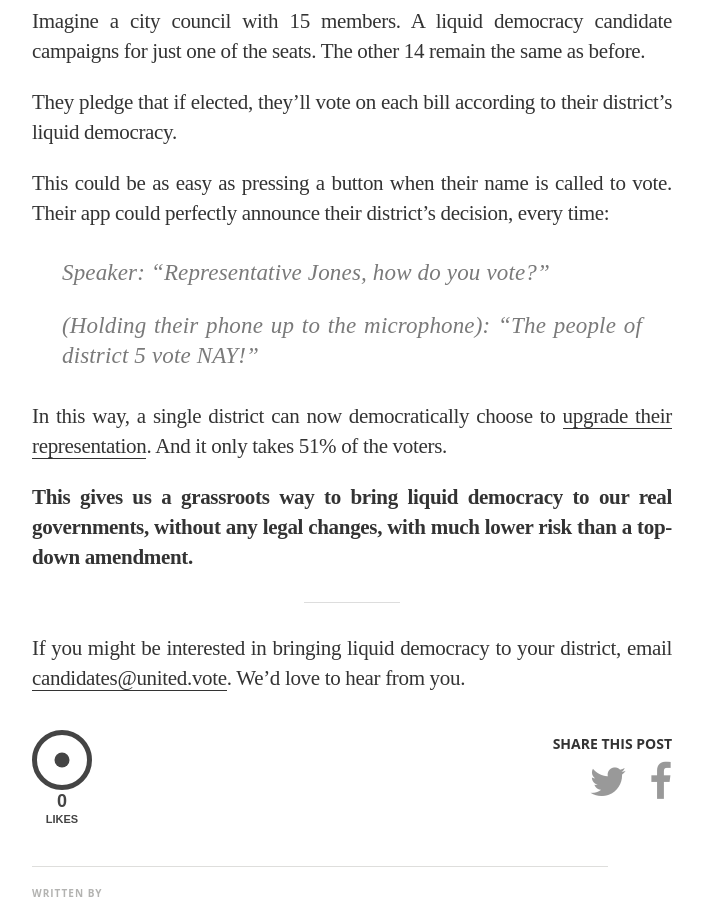
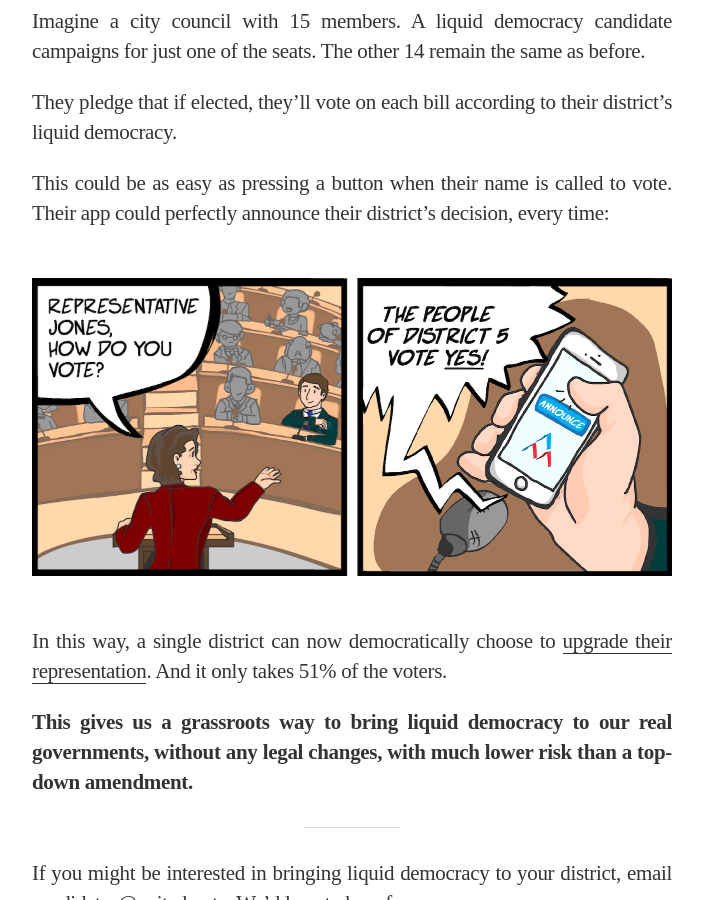
Before and after one commit to voteliquid/blog, a Jekyll site: the page built from _posts/2017-07-04-running-liquid-democracy-candidates.md, in a window 1280 px wide and 900 px high, scrolled down 1032 px. Shown: the whole window, without its empty margins (288-992 px from the left). Built offline with Jekyll 4.4.1, drawn with Linux system fonts in a browser that asks for light colours; nearby versions of some CDN libraries; some web fonts are replaced.

Commit message:
Add app-announces-vote illustration to LD Candidates post

```diff
--- a/_posts/2017-07-04-running-liquid-democracy-candidates.md
+++ b/_posts/2017-07-04-running-liquid-democracy-candidates.md
@@ -29,9 +29,7 @@ They pledge that if elected, they'll vote on each bill according to their distri
 
 This could be as easy as pressing a button when their name is called to vote. Their app could perfectly announce their district’s decision, every time:
 
-> Speaker: "Representative Jones, how do you vote?"
->
-> (Holding their phone up to the microphone): "The people of district 5 vote NAY!"
+![](/assets/article_images/2017-07-04-running-liquid-democracy-candidates/app-announces-vote.jpg)
 
 In this way, a single district can now democratically choose to [upgrade their representation](/2017/10/27/liquid-democracy-is-not-direct-democracy/). And it only takes 51% of the voters.
 
```
Also changed, not shown: assets/article_images/2017-07-04-running-liquid-democracy-candidates/app-announces-vote.jpg (added).
